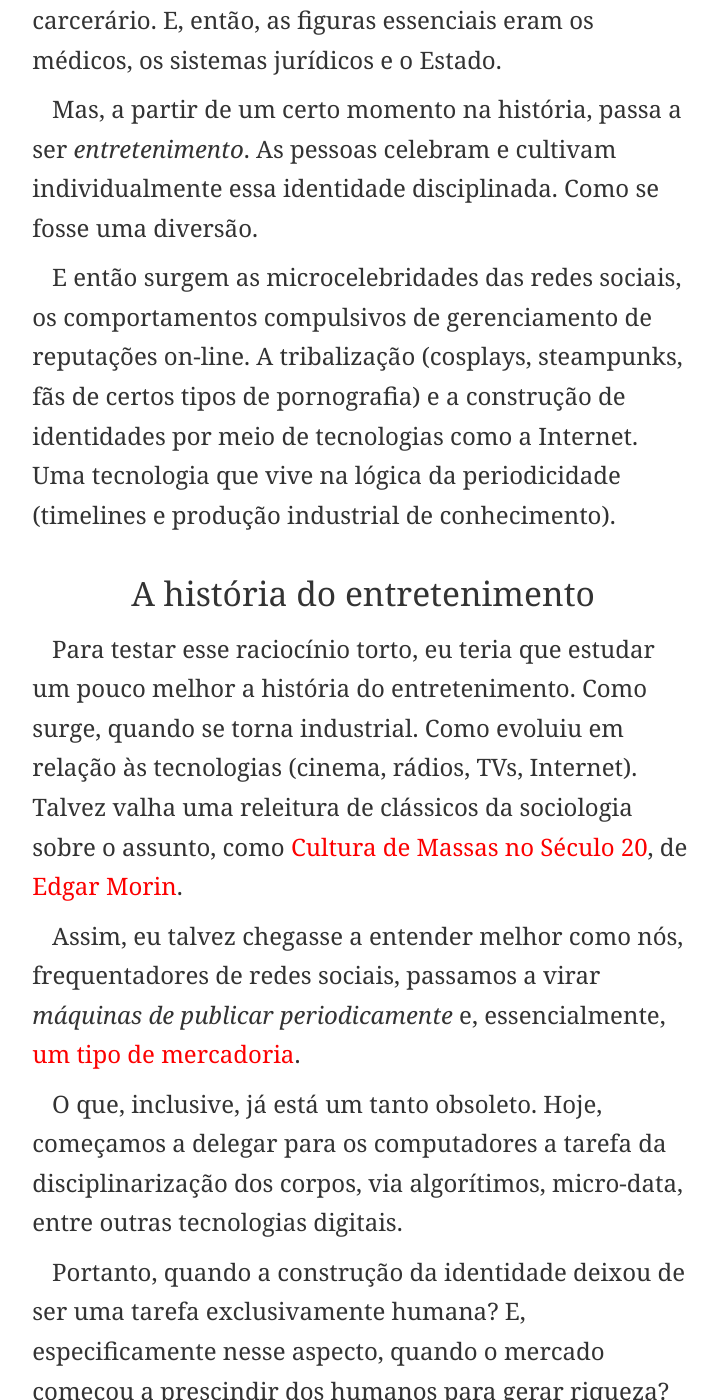
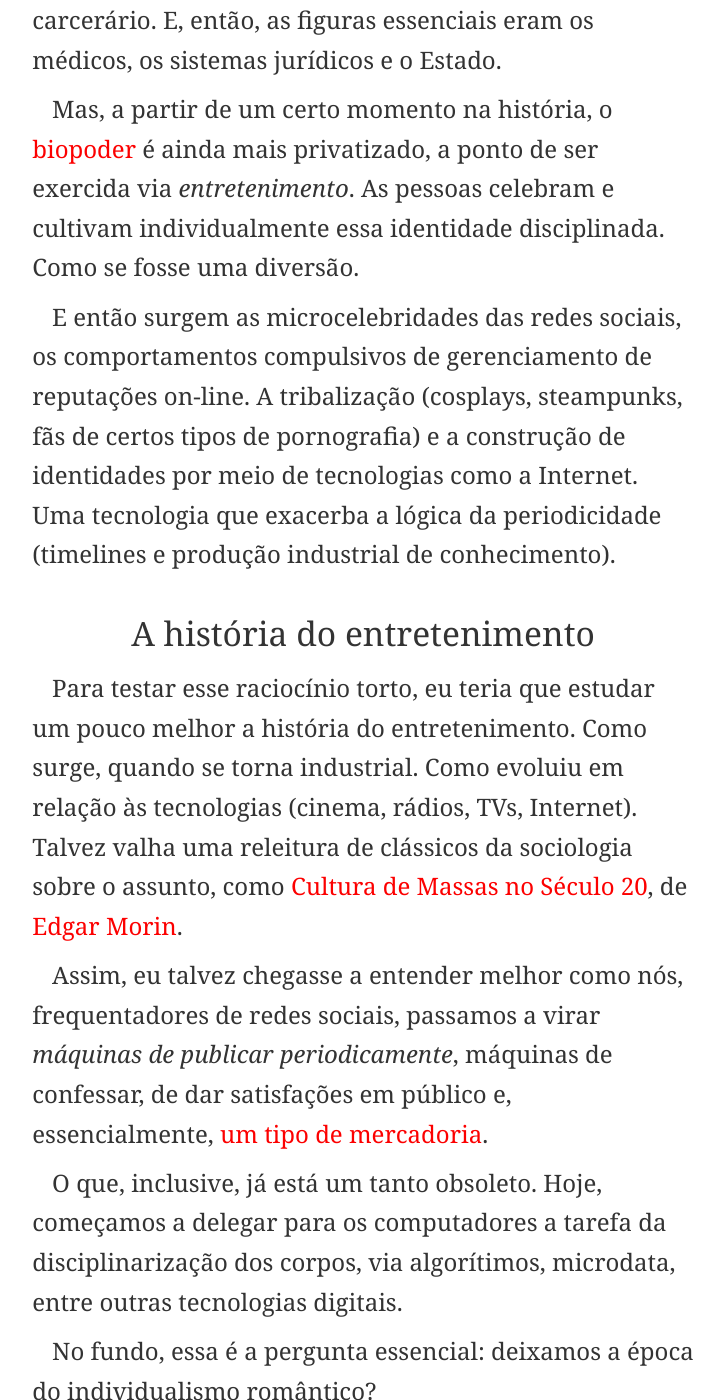
Before and after one commit to eduf/eduf.github.com, a Jekyll site: the page built from _posts/2013-05-27-matutando-sobre-as-redes-sociais.md, in a window 1280 px wide and 1400 px high, scrolled down 1764 px. Shown: the whole window, without its empty margins (277-1001 px from the left). Built offline with Jekyll 4.4.1, drawn with Linux system fonts in a browser that asks for light colours; nearby versions of some CDN libraries; comment, search, counter and statistics services are not loaded; some of the changed text lies outside the part shown.

Commit message:
Acrescentando mais complexidade

```diff
--- a/_posts/2013-05-27-matutando-sobre-as-redes-sociais.md
+++ b/_posts/2013-05-27-matutando-sobre-as-redes-sociais.md
@@ -27,18 +27,22 @@
 
 As primeiras levas de disciplinarização dos corpos tinham muito a ver com a medicina e com o sistema carcerário. E, então, as figuras essenciais eram os médicos, os sistemas jurídicos e o Estado.
 
-Mas, a partir de um certo momento na história, passa a ser *entretenimento*. As pessoas celebram e cultivam individualmente essa identidade disciplinada. Como se fosse uma diversão.
+Mas, a partir de um certo momento na história, o [biopoder](https://en.wikipedia.org/wiki/Biopower) é ainda mais privatizado, a ponto de ser exercida via *entretenimento*. As pessoas celebram e cultivam individualmente essa identidade disciplinada. Como se fosse uma diversão.
 
-E então surgem as microcelebridades das redes sociais, os comportamentos compulsivos de gerenciamento de reputações on-line. A tribalização (cosplays, steampunks, fãs de certos tipos de pornografia) e a construção de identidades por meio de tecnologias como a Internet. Uma tecnologia que vive na lógica da periodicidade (timelines e produção industrial de conhecimento).
+E então surgem as microcelebridades das redes sociais, os comportamentos compulsivos de gerenciamento de reputações on-line. A tribalização (cosplays, steampunks, fãs de certos tipos de pornografia) e a construção de identidades por meio de tecnologias como a Internet. Uma tecnologia que exacerba a lógica da periodicidade (timelines e produção industrial de conhecimento).
 
 ## A história do entretenimento
 
 Para testar esse raciocínio torto, eu teria que estudar um pouco melhor a história do entretenimento. Como surge, quando se torna industrial. Como evoluiu em relação às tecnologias (cinema, rádios, TVs, Internet). Talvez valha uma releitura de clássicos da sociologia sobre o assunto, como [Cultura de Massas no Século 20](http://www.livrariasaraiva.com.br/produto/3452486/cultura-de-massas-no-seculo-xx-vol-1-neurose), de [Edgar Morin](https://en.wikipedia.org/wiki/Edgar_Morin).
 
-Assim, eu talvez chegasse a entender melhor como nós, frequentadores de redes sociais, passamos a virar *máquinas de publicar periodicamente* e, essencialmente, [um tipo de mercadoria](http://caosordenado.com/consumindo-a-si-mesmo/).
+Assim, eu talvez chegasse a entender melhor como nós, frequentadores de redes sociais, passamos a virar *máquinas de publicar periodicamente*, máquinas de confessar, de dar satisfações em público e, essencialmente, [um tipo de mercadoria](http://caosordenado.com/consumindo-a-si-mesmo/).
 
-O que, inclusive, já está um tanto obsoleto. Hoje, começamos a delegar para os computadores a tarefa da disciplinarização dos corpos, via algorítimos, micro-data, entre outras tecnologias digitais.
+O que, inclusive, já está um tanto obsoleto. Hoje, começamos a delegar para os computadores a tarefa da disciplinarização dos corpos, via algorítimos, microdata, entre outras tecnologias digitais.
 
-Portanto, quando a construção da identidade deixou de ser uma tarefa exclusivamente humana? E, especificamente nesse aspecto, quando o mercado começou a prescindir dos humanos para gerar riqueza?
+No fundo, essa é a pergunta essencial: deixamos a época do individualismo romântico?
+
+Ou seja: quando foi que a definição e a manutenção da identidade deixaram de ser uma construção cultural exclusivamente humana? Quando passaram a ser uma atividade, mensurável, quantificada e automatizada, a ponto de querermos [quantificar a nós mesmos](http://quantifiedself.com/)?
+
+E, especificamente nesse ponto da Produção Cultural Digital (não podemos mais chamar esse processo de Indústria Cultural, não é?): quando o mercado começou a prescindir dos humanos para gerar riqueza?
 
 Vamos ver onde essas ideias me levam. Uma tese? Sei lá. Será que é a hora de voltar pra Universidade?
```
